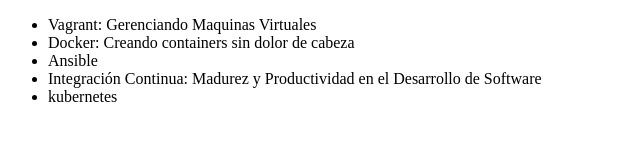
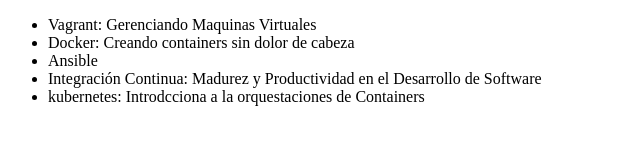
Before and after one commit to KevinManteiga/alura-git, a plain HTML site: page index.html in a window 1280 px wide. Shown: the whole page, without its empty margins (0-640 px from the left). Drawn offline with Linux system fonts and the light colour scheme.

Commit message:
Modificando el curso de Cubernetes

```diff
--- a/index.html
+++ b/index.html
@@ -10,7 +10,7 @@
 			<li>Docker: Creando containers sin dolor de cabeza</li>
 			<li>Ansible</li>
 			<li>Integración Continua: Madurez y Productividad en el Desarrollo de Software</li>
-			<li>kubernetes</li>
+			<li>kubernetes: Introdcciona a la orquestaciones de Containers</li>
 		</ul>
 	</body>
 </html>
```
